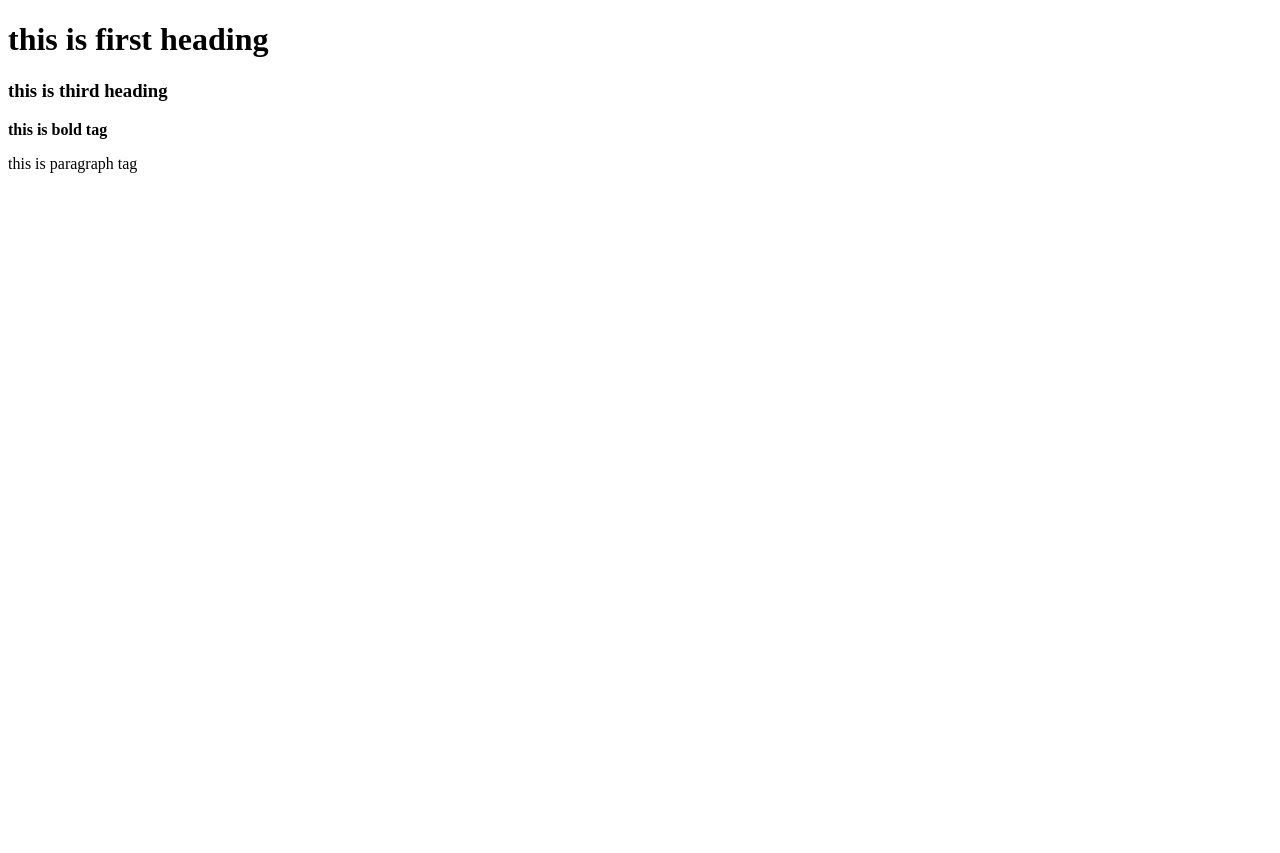
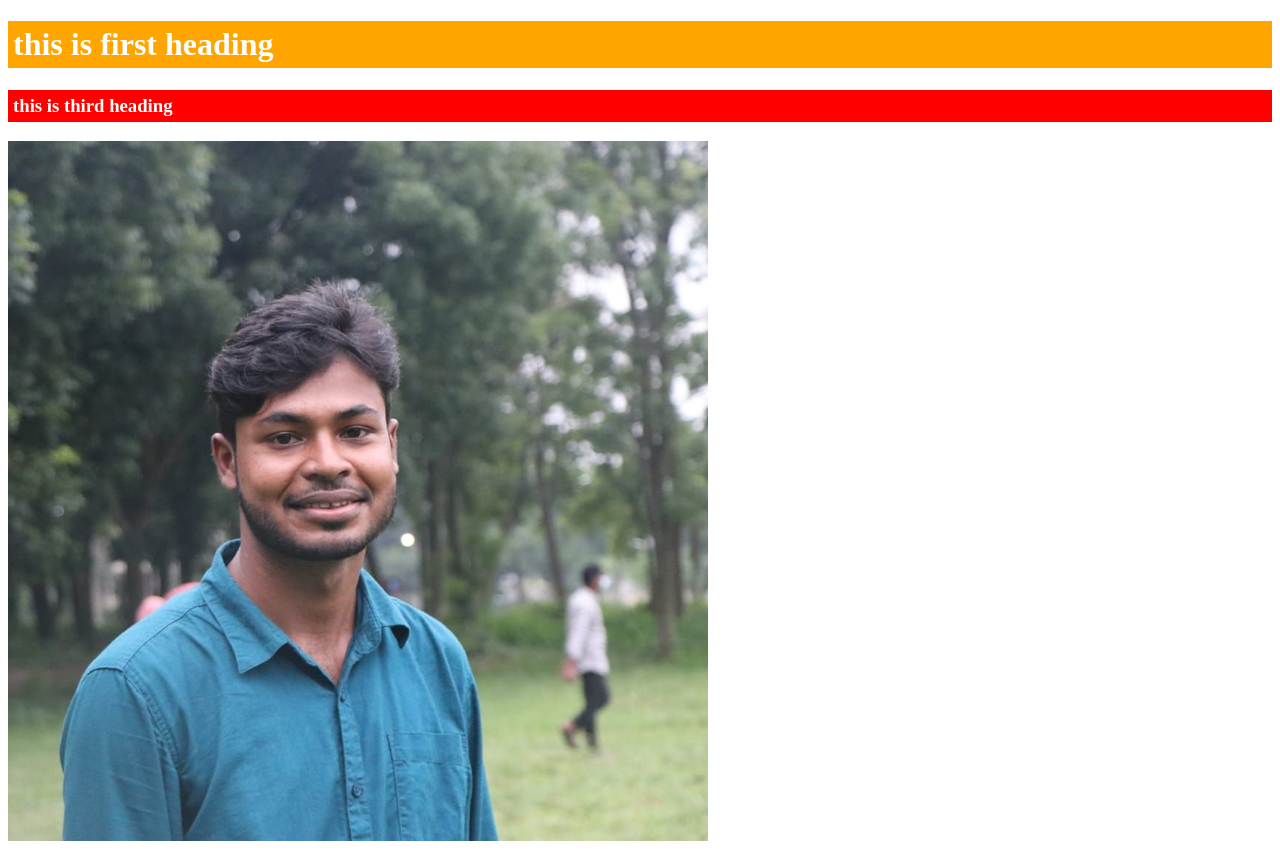
Before and after one commit to Shafiul19/git-repo, a plain HTML site: page index.html in a window 1280 px wide. Before the commit the page ends 800 px from the top, so only its background shows below. Drawn offline with Linux system fonts and the light colour scheme.

Commit message:
image added

```diff
--- a/index.html
+++ b/index.html
@@ -5,12 +5,15 @@
     <meta http-equiv="X-UA-Compatible" content="IE=edge">
     <meta name="viewport" content="width=device-width, initial-scale=1.0">
     <title>my git repo</title>
+    <link rel="stylesheet" href="style.css">
 </head>
 <body>
     <h1>this is first heading</h1>
     <h3>this is third heading</h3>
-    <b>this is bold tag</b>
-    <p>this is paragraph tag</p>
+    <img src="my pic.jpg" alt="" width="700" height="700">
+
+
+
 
 </body>
 </html>
--- a/style.css
+++ b/style.css
@@ -1,4 +1,10 @@
 h1{
     background-color: orange;
     color: white;
+    padding:5px;
 }
+h3{
+    background-color: red;
+    color: white;
+    padding: 5px;
+}
```
Also changed, not shown: Akkas.jpg (added), my pic.jpg (added), natural-pic.webp (added).
